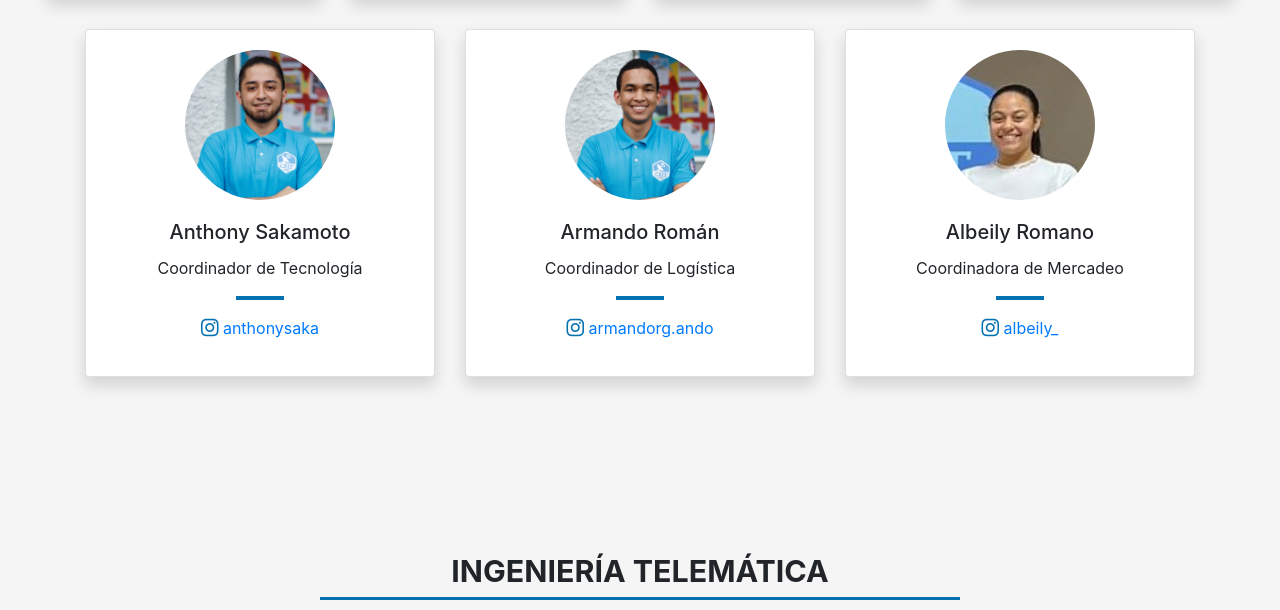
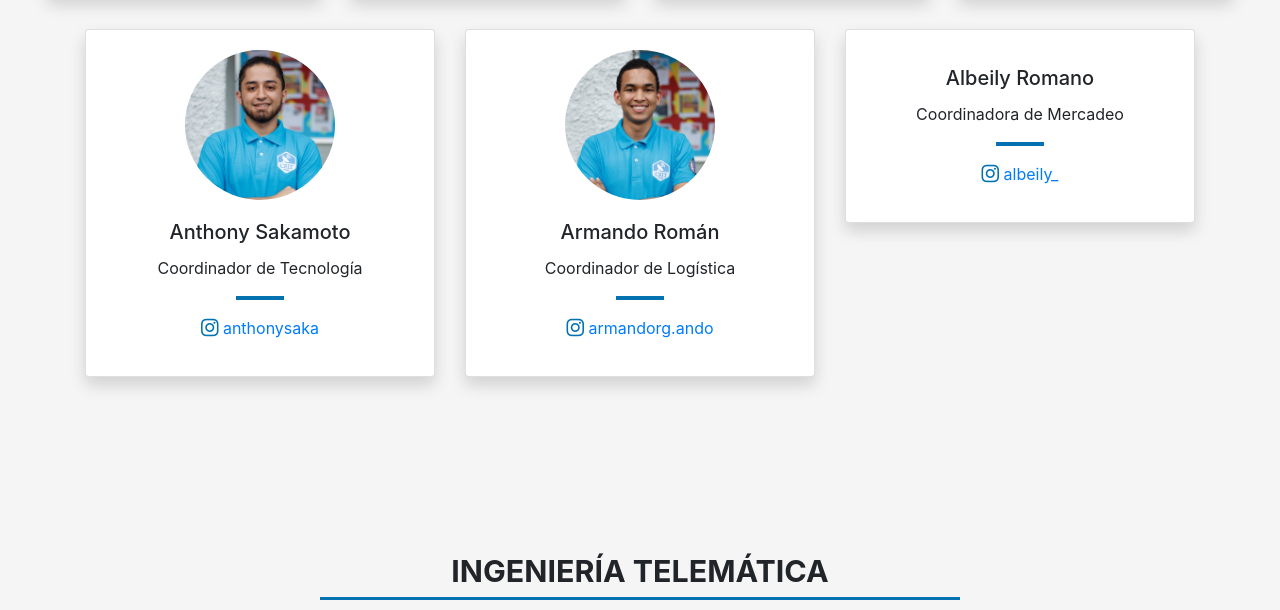
Before and after one commit to anthonysaka/website_CEIT-Comite-de-Estudiantes-de-Ingenieria-Telematica, a plain HTML site: page index.html in a window 1280 px wide. Shown: the part 3371-3981 px from the top of the page. Drawn offline with nearby package versions, Linux system fonts and the light colour scheme.

Commit message:
added icon title and remove photo directiva

```diff
--- a/index.html
+++ b/index.html
@@ -11,6 +11,7 @@
 
     <!-- TITLE -->
     <title>CEIT &mdash; Comité de Estudiantes de Ingeniería Telemática</title>
+    <link href= "img/favicon.ico " rel="icon">
 
     <!-- FONTS & ICONS  -->
     <link href="https://fonts.googleapis.com/css2?family=Roboto+Mono:wght@300&family=Roboto:wght@300&display=swap" rel="stylesheet" />
@@ -322,7 +323,7 @@
 
             <div class="col-sm-4">
               <div class="card h-80 text-center shadow p-3  bg-white rounded" style="width: 100%;">
-                <img class="foto mt-1" src="img/WhatsApp Image 2020-04-27 at 9.46.52 PM.jpeg" alt="Card image cap" />
+                <!--<img class="foto mt-1" src="img/WhatsApp Image 2020-04-27 at 9.46.52 PM.jpeg" alt="Card image cap" />-->
                 <div class="card-body">
                   <h5 class="card-title">Albeily Romano</h5>
                   <p class="card-text text-center">Coordinadora de Mercadeo</p>
```
Also changed, not shown: img/favicon.ico (added).
